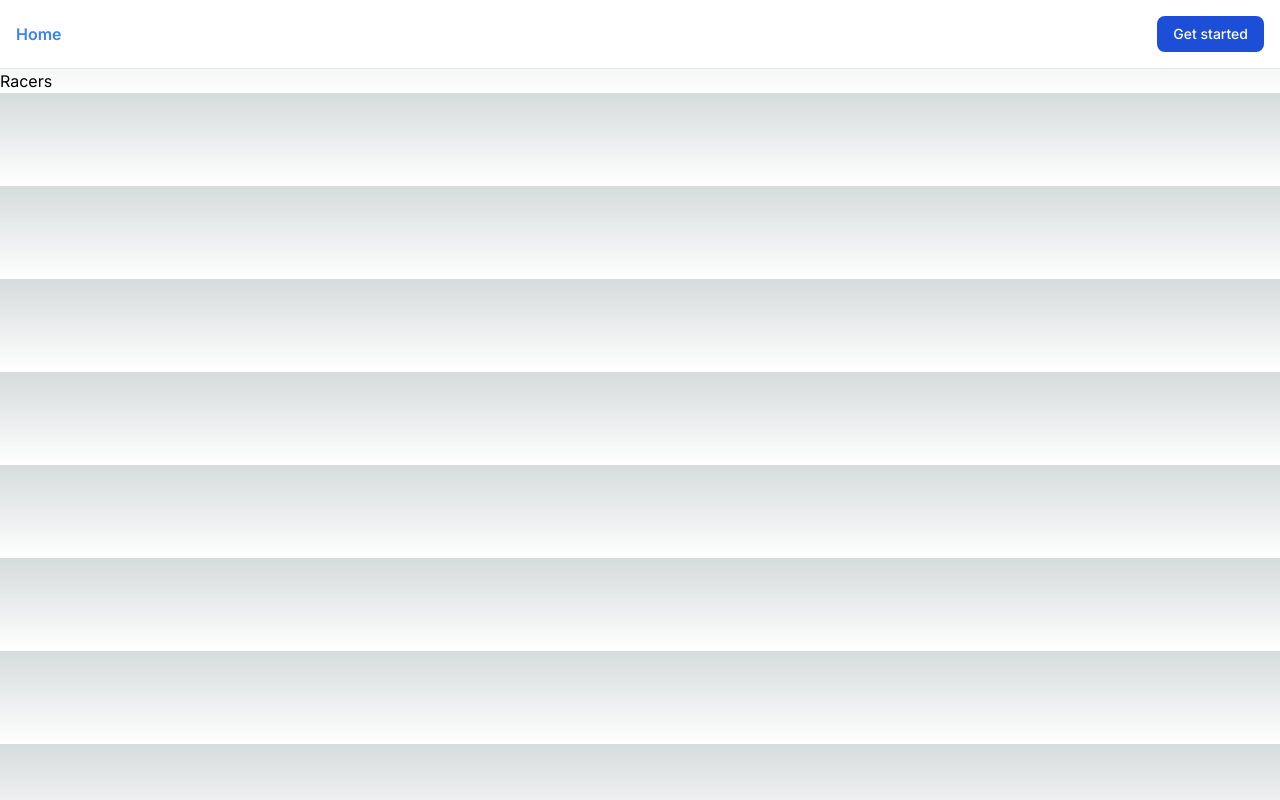
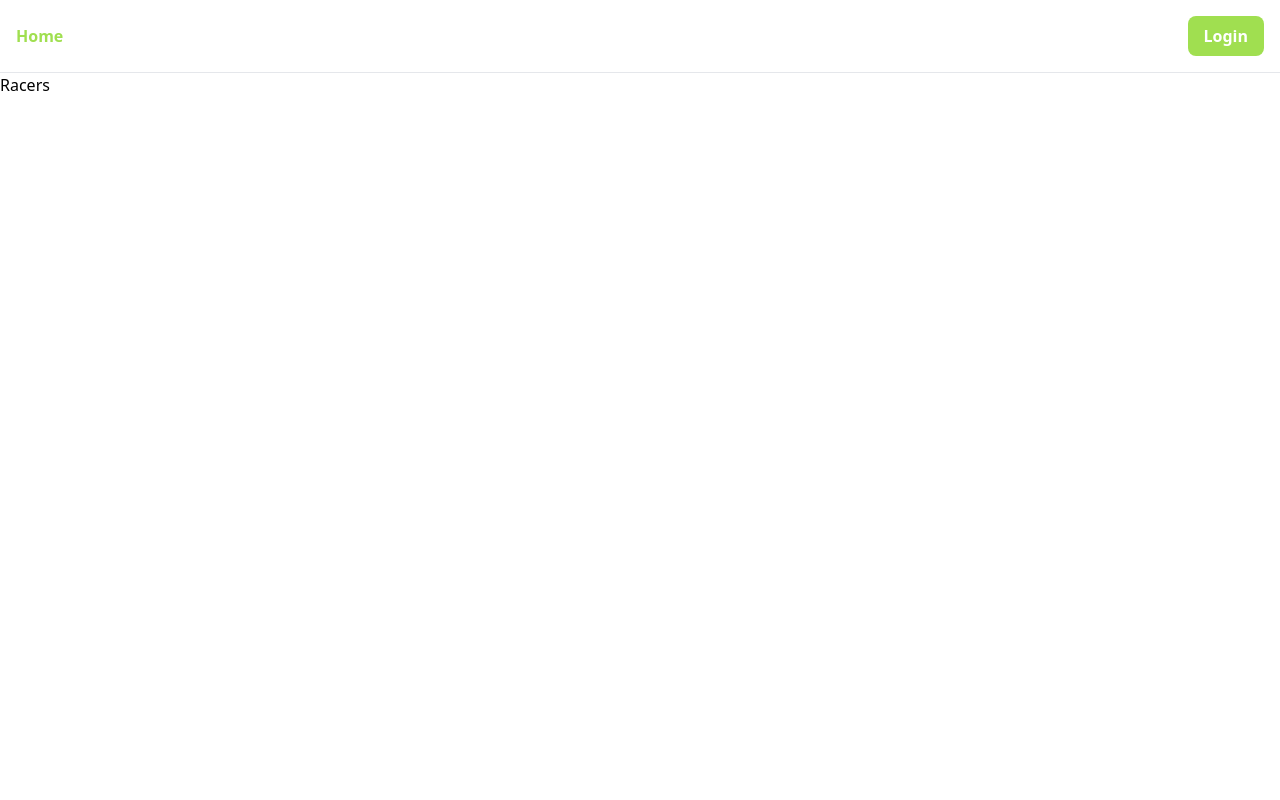
Before and after one commit to chingu-voyages/v46-tier3-team-29, a Next.js app: page / in a window 1280 px wide. Built offline with nearby package versions, Linux system fonts and the light colour scheme.

Commit message:
feat: add Button component

```diff
--- /dev/null
+++ b/app/components/Button/index.tsx
@@ -0,0 +1,37 @@
+import { twMerge } from 'tailwind-merge';
+
+type ButtonProps = {
+  textContent: string;
+  type?: 'button' | 'reset' | 'submit';
+  kind?: 'primary' | 'secondary' | 'alert';
+  className?: string;
+};
+
+const COMMON_CLASSES =
+  'text-white font-bold focus:outline-none rounded-lg px-4 py-2 text-center mr-3 md:mr-0';
+
+const BUTTON_COLORS = {
+  primary:
+    'bg-primary hover:bg-primaryHover dark:bg-primary dark:hover:hover:bg-primaryHover',
+  secondary:
+    'bg-secondary hover:bg-secondaryHover dark:bg-secondary dark:hover:hover:bg-secondaryHover',
+  alert:
+    'bg-alert hover:bg-alertHover dark:bg-alert dark:hover:hover:bg-alertHover',
+};
+
+const Button = ({
+  textContent,
+  type = 'button',
+  kind = 'primary',
+  className = '',
+}: ButtonProps) => {
+  const classes = BUTTON_COLORS[kind];
+
+  return (
+    <button type={type} className={twMerge(COMMON_CLASSES, classes)}>
+      {textContent}
+    </button>
+  );
+};
+
+export default Button;
--- a/app/components/Header/index.tsx
+++ b/app/components/Header/index.tsx
@@ -1,15 +1,11 @@
 import Link from '@/app/components/Link';
+import Button from '@/app/components/Button';
 
 const Header = () => (
-  <nav className="bg-white dark:bg-gray-900 w-full border-b border-gray-200 dark:border-gray-600">
+  <nav className="bg-white dark:bg-black w-full border-b border-gray-200 dark:border-gray-600">
     <div className="max-w-screen-xl flex flex-wrap items-center justify-between mx-auto p-4">
       <div className="flex md:order-2">
-        <button
-          type="button"
-          className="text-white bg-blue-700 hover:bg-blue-800 focus:ring-4 focus:outline-none focus:ring-blue-300 font-medium rounded-lg text-sm px-4 py-2 text-center mr-3 md:mr-0 dark:bg-blue-600 dark:hover:bg-blue-700 dark:focus:ring-blue-800"
-        >
-          Get started
-        </button>
+        <Button textContent="Login" />
       </div>
       <div
         className="items-center justify-between hidden w-full md:flex md:w-auto md:order-1"
--- a/app/components/Link/index.tsx
+++ b/app/components/Link/index.tsx
@@ -18,7 +18,7 @@ export default function Link({
   return (
     <NextLink
       href={href}
-      className={twMerge('text-white', isActive && 'text-blue-500')}
+      className={twMerge('text-white', isActive && 'text-primary')}
     >
       {children}
     </NextLink>
--- a/app/globals.css
+++ b/app/globals.css
@@ -17,11 +17,11 @@
 }
 
 body {
-  color: rgb(var(--foreground-rgb));
+  /* color: rgb(var(--foreground-rgb));
   background: linear-gradient(
       to bottom,
       transparent,
       rgb(var(--background-end-rgb))
     )
-    rgb(var(--background-start-rgb));
+    rgb(var(--background-start-rgb)); */
 }
--- a/app/layout.tsx
+++ b/app/layout.tsx
@@ -17,7 +17,7 @@ export default function RootLayout({
 }) {
   return (
     <html lang="en">
-      <body className={inter.className}>
+      <body>
         <Header />
         {children}
       </body>
--- a/tailwind.config.ts
+++ b/tailwind.config.ts
@@ -1,4 +1,5 @@
 import type { Config } from 'tailwindcss';
+import colors from 'tailwindcss/colors';
 
 const config: Config = {
   content: [
@@ -8,6 +9,21 @@ const config: Config = {
     './node_modules/flowbite/**/*.js',
   ],
   theme: {
+    colors: {
+      primary: '#a0df50',
+      primaryHover: '#90D930',
+      secondary: '#6D98BA',
+      secondaryHover: '#6D98BA',
+      alert: '#FE4A49',
+      alertHover: '#FE4A49',
+      black: '#001011',
+      white: colors.white,
+      gray: colors.gray,
+      emerald: colors.emerald,
+      indigo: colors.indigo,
+      yellow: colors.yellow,
+      blue: colors.blue,
+    },
     extend: {
       backgroundImage: {
         'gradient-radial': 'radial-gradient(var(--tw-gradient-stops))',
```
Also changed, not shown: 1 other file (tests, documents, lock files or other folders).
